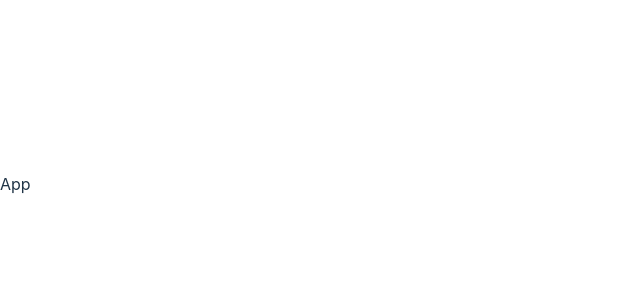
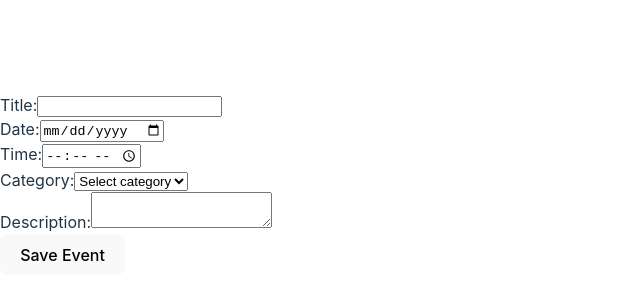
Before and after one commit to MyroslavaRohoza/Event-Scheduler, a React (Vite) app: page / in a window 1280 px wide. Shown: the part 216-516 px from the top of the page, without its empty margins (0-640 px from the left). Built offline with nearby package versions, Linux system fonts and the light colour scheme.

Commit message:
EventForm

```diff
--- a/package.json
+++ b/package.json
@@ -10,6 +10,7 @@
     "preview": "vite preview"
   },
   "dependencies": {
+    "formik": "^2.4.6",
     "react": "^18.3.1",
     "react-dom": "^18.3.1"
   },
--- a/src/components/App/App.tsx
+++ b/src/components/App/App.tsx
@@ -1,7 +1,13 @@
+import EventForm from "../EventForm/EventForm.tsx";
+
 type AppProps = {};
 
 const App = () => {
-  return <div>App</div>;
+  return (
+    <div>
+      <EventForm />
+    </div>
+  );
 };
 
 export default App;
--- a/src/components/EventForm/EventForm.tsx
+++ b/src/components/EventForm/EventForm.tsx
@@ -1,9 +1,78 @@
-import React from 'react'
+import React from "react";
+import {  Field, Form, ErrorMessage, Formik } from "formik";
 
-const EventForm = () => {
+// Типизация значений формы
+type EventValues = {
+  title: string;
+  date: string;
+  time: string;
+  category: string;
+  description: string;
+};
+
+const categories = [
+  { value: "workshop", label: "Workshop" },
+  { value: "seminar", label: "Seminar" },
+  { value: "conference", label: "Conference" },
+  { value: "other", label: "Other" },
+];
+
+const EventForm: React.FC = () => {
+
+  const initialValues: EventValues = {
+    title: "",
+    date: "",
+    time: "",
+    category: "",
+    description: "",
+  };
+
+  const handleSubmit = (data: EventValues) => {
+    console.log(data);
+  };
+
   return (
-    <div>EventForm</div>
-  )
-}
+    <Formik
+      initialValues={initialValues}
+      onSubmit={handleSubmit}
+    >
+      <Form>
+        <div>
+          <label htmlFor="title">Title:</label>
+          <Field type="text" id="title" name="title" required />
+          <ErrorMessage name="title" component="div" />
+        </div>
+        <div>
+          <label htmlFor="date">Date:</label>
+          <Field type="date" id="date" name="date" required />
+          <ErrorMessage name="date" component="div" />
+        </div>
+        <div>
+          <label htmlFor="time">Time:</label>
+          <Field type="time" id="time" name="time" required />
+          <ErrorMessage name="time" component="div" />
+        </div>
+        <div>
+          <label htmlFor="category">Category:</label>
+          <Field as="select" id="category" name="category" required>
+            <option value="">Select category</option>
+            {categories.map((cat) => (
+              <option key={cat.value} value={cat.value}>
+                {cat.label}
+              </option>
+            ))}
+          </Field>
+          <ErrorMessage name="category" component="div" />
+        </div>
+        <div>
+          <label htmlFor="description">Description:</label>
+          <Field as="textarea" id="description" name="description" />
+          <ErrorMessage name="description" component="div" />
+        </div>
+        <button type="submit">Save Event</button>
+      </Form>
+    </Formik>
+  );
+};
 
-export default EventForm
+export default EventForm;
```
Also changed, not shown: 1 other file (tests, documents, lock files or other folders).
